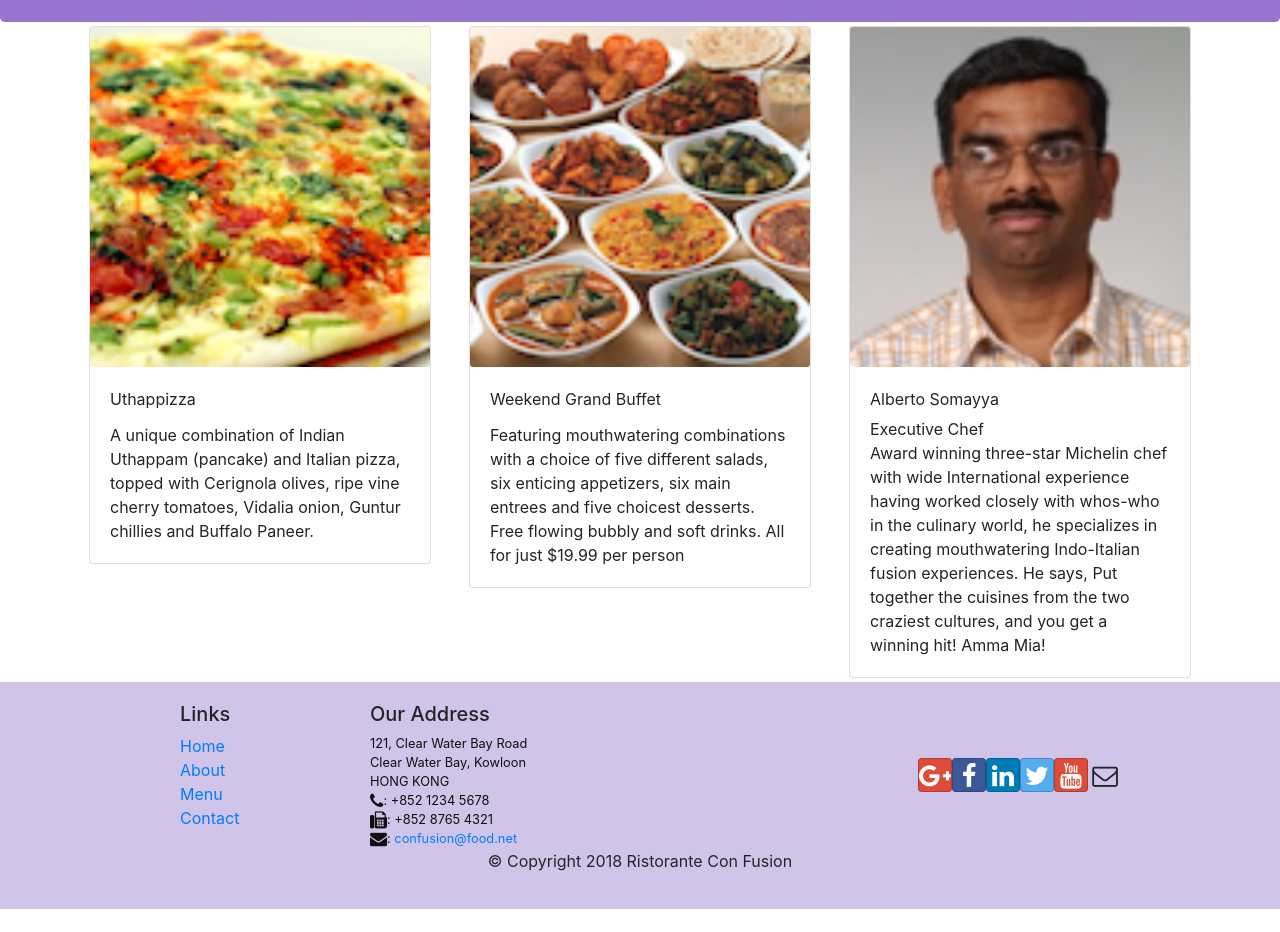
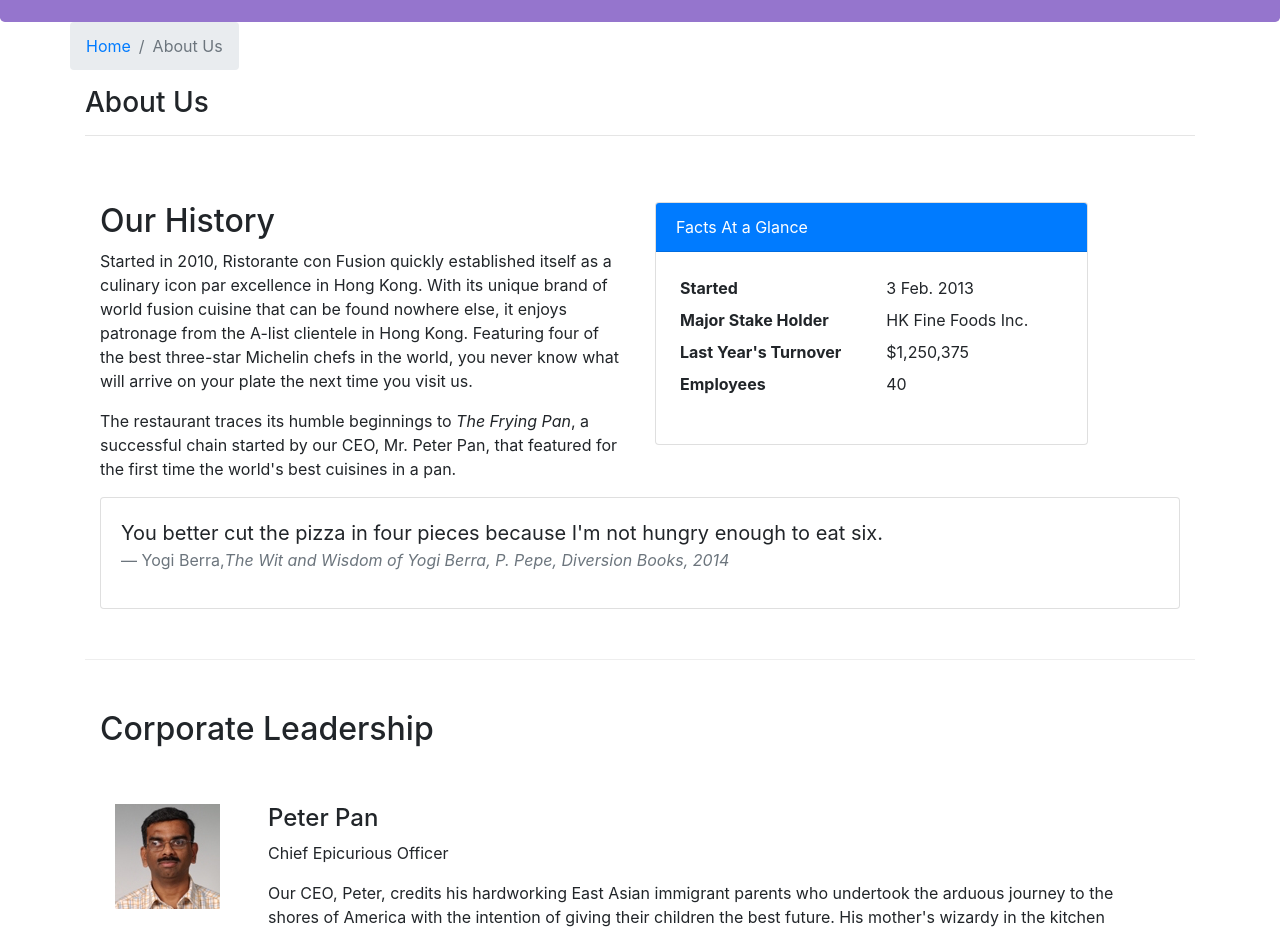
Before and after one commit to msksaul/React, a React (Create React App) app: page /aboutus in a window 1280 px wide. Before the commit this address led to /home. Shown: the part 320-1252 px from the top of the page. Before the commit the page ends 1229 px from the top, so only its background shows below. Built offline with nearby package versions, Linux system fonts and the light colour scheme.

Commit message:
Assignment 2: React Router and Single Page Applications

```diff
--- /dev/null
+++ b/src/components/AboutComponent.js
@@ -0,0 +1,93 @@
+import React from 'react';
+import { Breadcrumb, BreadcrumbItem, Card, CardBody, CardHeader, Media } from 'reactstrap';
+import { Link } from 'react-router-dom';
+
+function About(props) {
+
+    const leaders = props.leaders.map((leader) => {
+        return (
+            <RenderLeader leader={leader}/>
+        )
+      }
+    )
+
+    function RenderLeader({leader}) {
+      return (
+        <div key={leader.id} className='col-12 mt-5'>
+          <Media tag='li'>
+            <Media left middle>
+              <Media object src={leader.image} alt={leader.name} />
+            </Media>
+            <Media body className='ml-5'>
+              <Media heading>{leader.name}</Media>
+                <p>{leader.designation}</p>
+                <p>{leader.description}</p>
+            </Media>
+          </Media>
+        </div>
+      )
+    }
+
+    return(
+        <div className="container">
+            <div className="row">
+                <Breadcrumb>
+                    <BreadcrumbItem><Link to="/home">Home</Link></BreadcrumbItem>
+                    <BreadcrumbItem active>About Us</BreadcrumbItem>
+                </Breadcrumb>
+                <div className="col-12">
+                    <h3>About Us</h3>
+                    <hr />
+                </div>
+            </div>
+            <div className="row row-content">
+                <div className="col-12 col-md-6">
+                    <h2>Our History</h2>
+                    <p>Started in 2010, Ristorante con Fusion quickly established itself as a culinary icon par excellence in Hong Kong. With its unique brand of world fusion cuisine that can be found nowhere else, it enjoys patronage from the A-list clientele in Hong Kong.  Featuring four of the best three-star Michelin chefs in the world, you never know what will arrive on your plate the next time you visit us.</p>
+                    <p>The restaurant traces its humble beginnings to <em>The Frying Pan</em>, a successful chain started by our CEO, Mr. Peter Pan, that featured for the first time the world's best cuisines in a pan.</p>
+                </div>
+                <div className="col-12 col-md-5">
+                    <Card>
+                        <CardHeader className="bg-primary text-white">Facts At a Glance</CardHeader>
+                        <CardBody>
+                            <dl className="row p-1">
+                                <dt className="col-6">Started</dt>
+                                <dd className="col-6">3 Feb. 2013</dd>
+                                <dt className="col-6">Major Stake Holder</dt>
+                                <dd className="col-6">HK Fine Foods Inc.</dd>
+                                <dt className="col-6">Last Year's Turnover</dt>
+                                <dd className="col-6">$1,250,375</dd>
+                                <dt className="col-6">Employees</dt>
+                                <dd className="col-6">40</dd>
+                            </dl>
+                        </CardBody>
+                    </Card>
+                </div>
+                <div className="col-12">
+                    <Card>
+                        <CardBody className="bg-faded">
+                            <blockquote className="blockquote">
+                                <p className="mb-0">You better cut the pizza in four pieces because
+                                    I'm not hungry enough to eat six.</p>
+                                <footer className="blockquote-footer">Yogi Berra,
+                                <cite title="Source Title">The Wit and Wisdom of Yogi Berra,
+                                    P. Pepe, Diversion Books, 2014</cite>
+                                </footer>
+                            </blockquote>
+                        </CardBody>
+                    </Card>
+                </div>
+            </div>
+            <div className="row row-content">
+                <div className="col-12">
+                    <h2>Corporate Leadership</h2>
+                </div>
+                <div className="col-12">
+                  {leaders}
+                </div>
+            </div>
+        </div>
+    );
+}
+
+export default About;
--- a/src/components/FooterComponent.js
+++ b/src/components/FooterComponent.js
@@ -10,7 +10,7 @@
                     <h5>Links</h5>
                     <ul className="list-unstyled">
                         <li><Link to='/home'>Home</Link></li>
-                        <li><Link to='aboutus'>About</Link></li>
+                        <li><Link to='/aboutus'>About</Link></li>
                         <li><Link to='/menu'>Menu</Link></li>
                         <li><Link to='/contactus'>Contact</Link></li>
                     </ul>
--- a/src/components/MainComponent.js
+++ b/src/components/MainComponent.js
@@ -2,6 +2,7 @@
 import Home from './HomeComponent';
 import Menu from './MenuComponent';
 import Contact from './ContactComponent';
+import About from './AboutComponent';
 import DishDetail from './DishdetailComponent';
 import Header from './HeaderComponent';
 import Footer from './FooterComponent';
@@ -53,6 +54,7 @@
           <Route exact path='/menu' component={() => <Menu dishes={this.state.dishes}/>}/>
           <Route path='/menu/:dishId' component={DishWithId}/>
           <Route exact path='/contactus' component={Contact}/>
+          <Route exact path='/aboutus' component={() => <About leaders={this.state.leaders}/>}/>
           <Redirect to='/home'/>
         </Switch>
         <Footer/>
```
